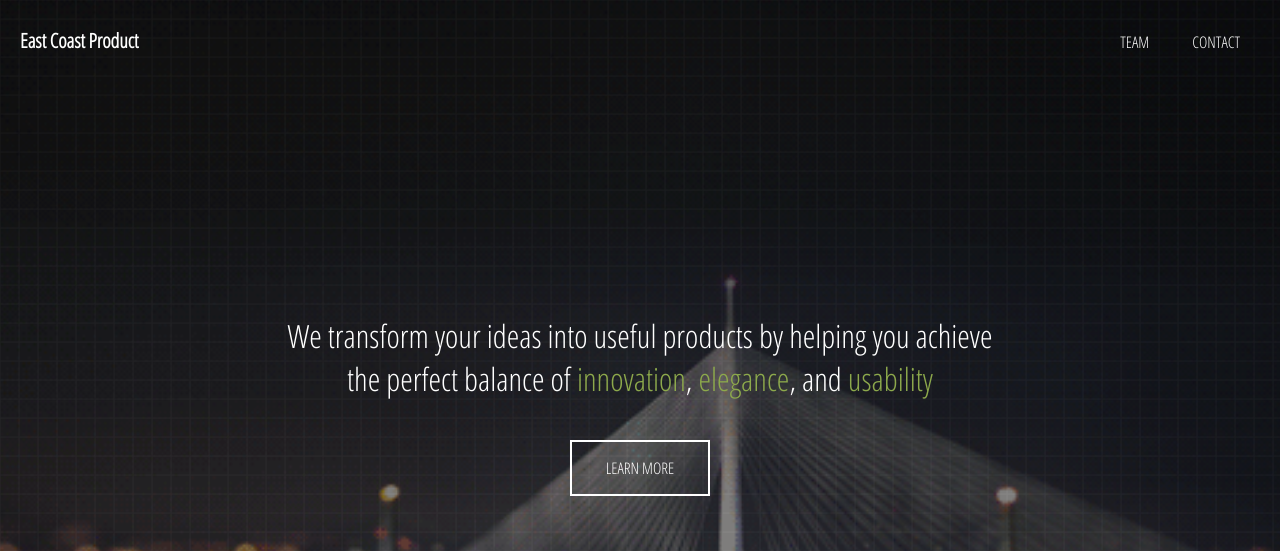
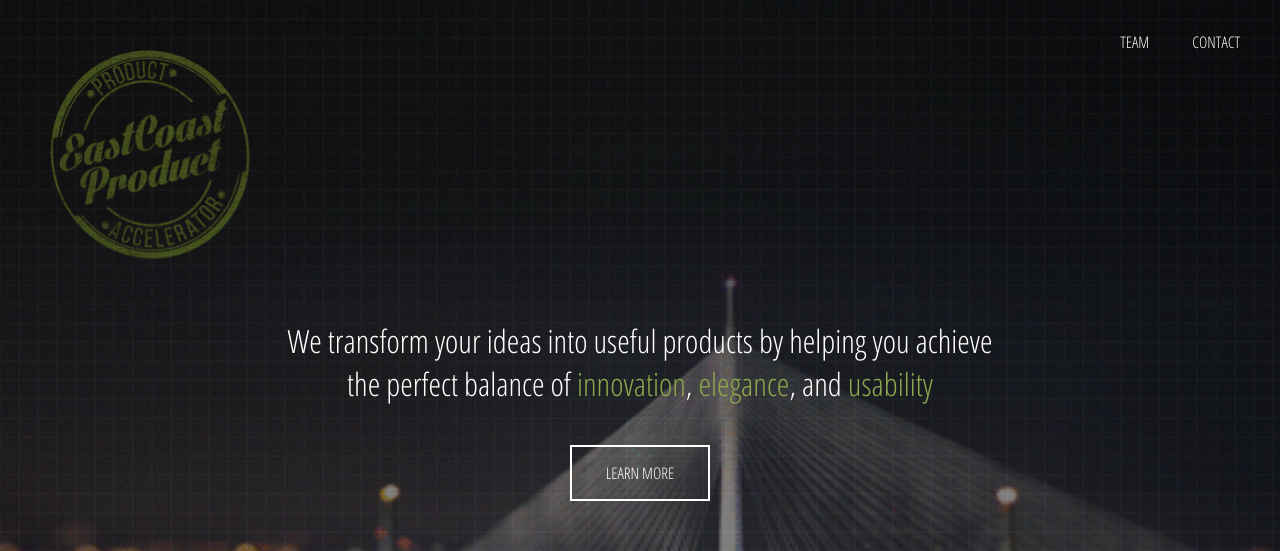
Before and after one commit to EastCoastProduct/marketing-site, a website: page src/index.html in a window 1280 px wide. Shown: the top 551 px of the page. Drawn offline with nearby package versions, Linux system fonts and the light colour scheme; files that its build step writes are made by us from their sources.

Commit message:
new logo

```diff
--- a/src/index.html
+++ b/src/index.html
@@ -28,7 +28,7 @@
     <i class="fa fa-spin fa-spinner"></i>
   </div>
   <nav class="animated fadeInDownBig clear-nav">
-    <h1><a href="#home">East Coast Product</a></h1>
+    <h1><a href="#home" class="home-text">East Coast Product</a></h1>
     <ul>
       <li><a href="#team">team</a></li>
       <li><a href="#contact">contact</a></li>
@@ -36,6 +36,7 @@
   </nav>
   <div class="cinemagraph"></div>
   <header class="parallax">
+    <img class="logo animated fadeInDownBig" src="assets/ecp-logo.png">
     <div class="gradient-overlay"></div>
     <div class="header-content">
       <h1 class="wow lightSpeedIn">We transform your ideas into useful products by helping you achieve</br>
--- a/src/js/scripts.js
+++ b/src/js/scripts.js
@@ -40,6 +40,8 @@
       $('header').css("height", window.innerHeight);
       $('.cinemagraph').css('height', window.innerHeight);
       var newHeaderContentHeight = (window.innerHeight / 2) - ($('.header-content').height()/2 + 50); // 50%
+      newHeaderContentHeight -= $('.logo').height();
+      newHeaderContentHeight = newHeaderContentHeight < 0 ? 0 : newHeaderContentHeight;
       $('.header-content').css("top", newHeaderContentHeight);
   });
 
--- a/src/styles/sections/header/_header.scss
+++ b/src/styles/sections/header/_header.scss
@@ -16,6 +16,17 @@ header {
   position: relative;
   height: 450px;
   z-index: 1;
+
+  .logo {
+    width: 200px;
+
+    @media screen and (max-width: 500px) {
+      width: 150px;
+      padding-top: 20px;
+      margin: 0 auto;
+      display: block;
+    }
+  }
 
   h1,
   h2 {
--- a/src/styles/sections/nav/_nav.scss
+++ b/src/styles/sections/nav/_nav.scss
@@ -16,7 +16,12 @@ nav {
     margin: 4px 0 0 20px;
 
     a {
+      display: none;
       font-family: $nav-h1-font;
+    }
+
+    .home-text {
+      display: inline;
     }
   }
 
@@ -89,6 +94,10 @@ nav:hover {
     color: #fff;
   }
 
+  .home-text {
+    display: none;
+  }
+
   li {
     a:hover {
       color: $primary-color;
```
Also changed, not shown: src/assets/ecp-logo.png (added).
